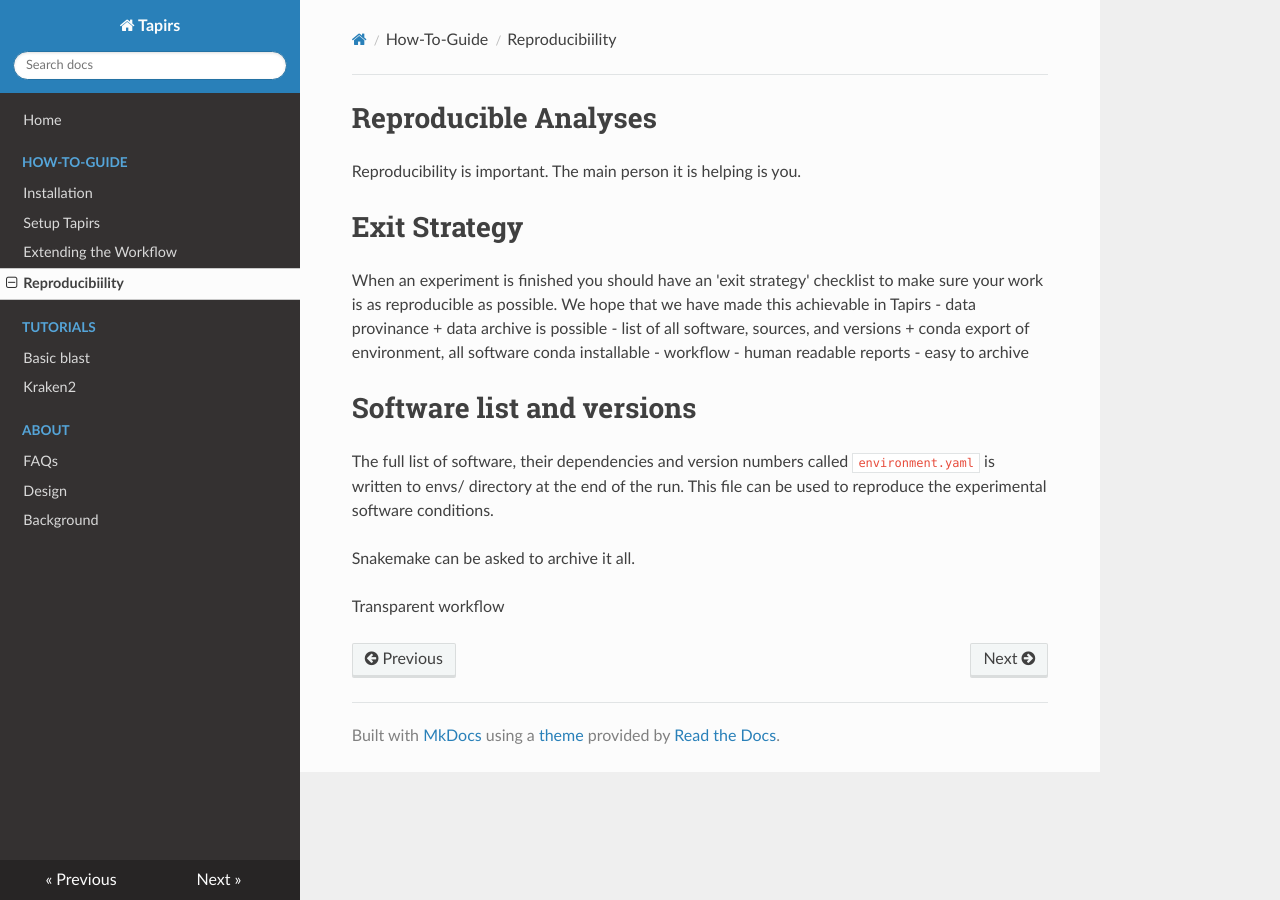
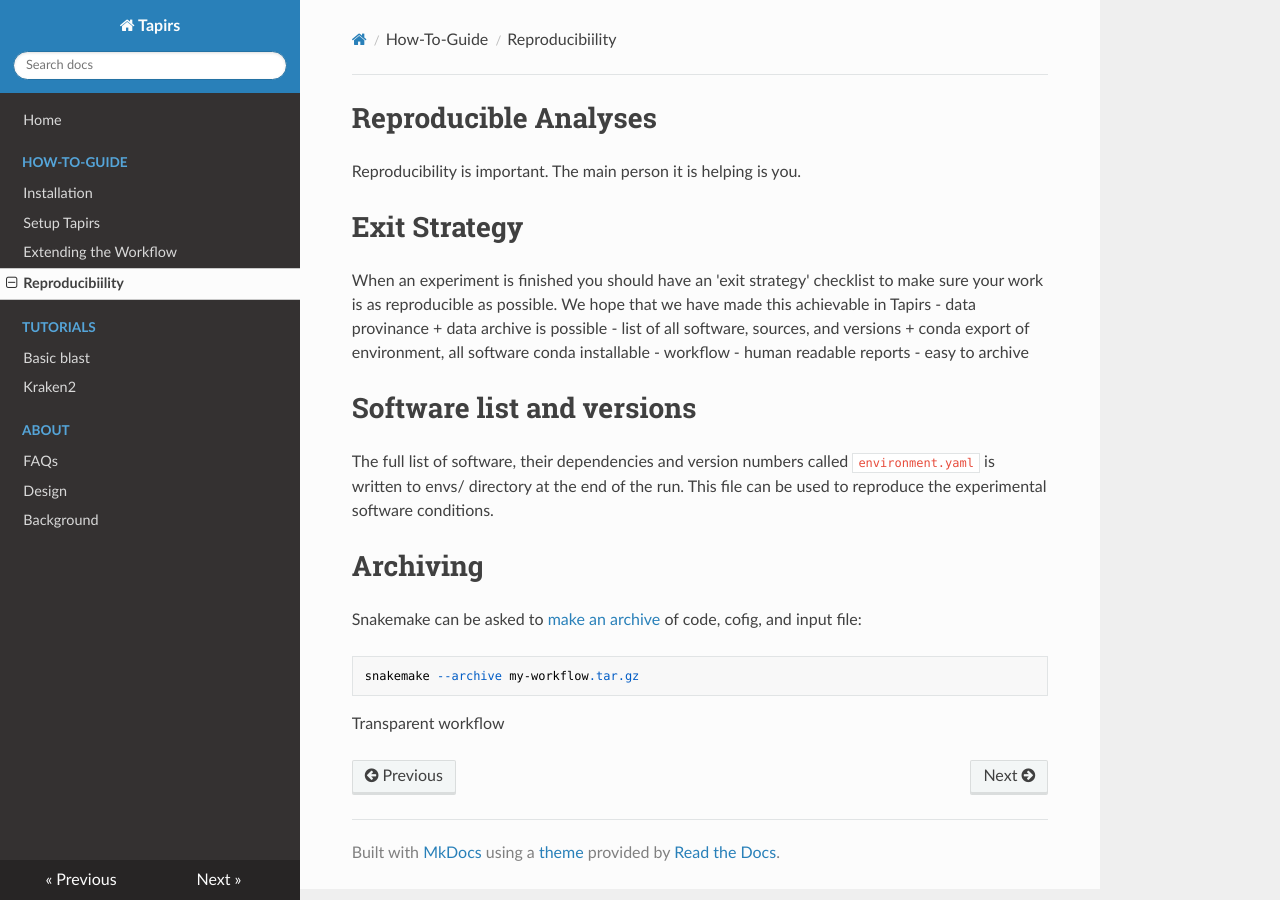
Before and after one commit to EvoHull/Tapirs, an MkDocs documentation site: the page built from documentation/docs/How-To-Guide/reproducibility.md, in a window 1280 px wide. Built offline with MkDocs 1.6.1, drawn with Linux system fonts in a browser that asks for light colours; nearby versions of some CDN libraries.

Commit message:
add archiving to reproducibility doc

````diff
--- a/documentation/docs/How-To-Guide/reproducibility.md
+++ b/documentation/docs/How-To-Guide/reproducibility.md
@@ -16,7 +16,10 @@ When an experiment is finished you should have an 'exit strategy' checklist to m
 
 The full list of software, their dependencies and version numbers called `environment.yaml` is written to envs/ directory at the end of the run. This file can be used to reproduce the experimental software conditions.
 
-
-Snakemake can be asked to archive it all.
+# Archiving
+Snakemake can be asked to [make an archive](https://snakemake.readthedocs.io/en/stable/snakefiles/deployment.html#sustainable-and-reproducible-archiving) of code, cofig, and input file:
+```
+snakemake --archive my-workflow.tar.gz
+```
 
 Transparent workflow
````
